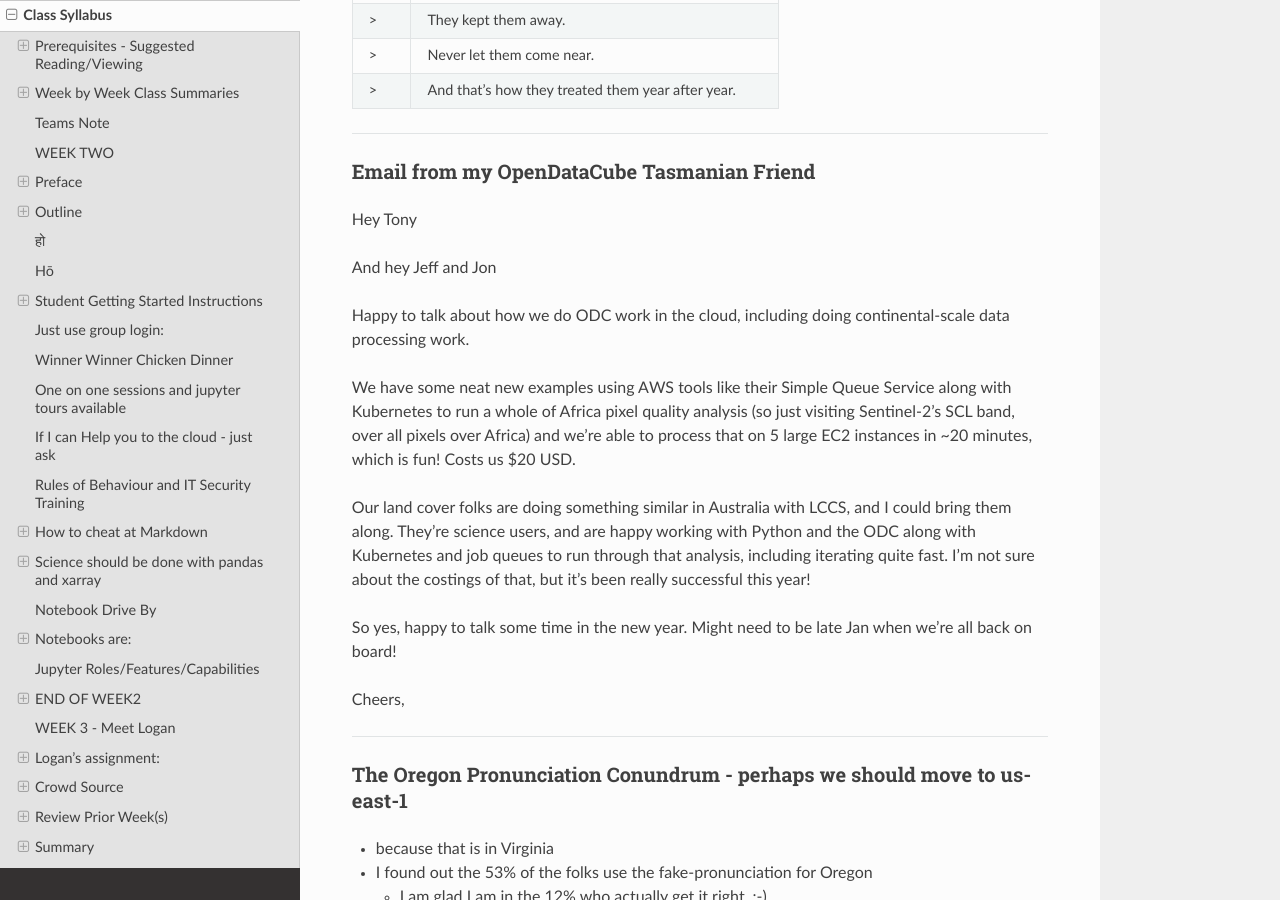
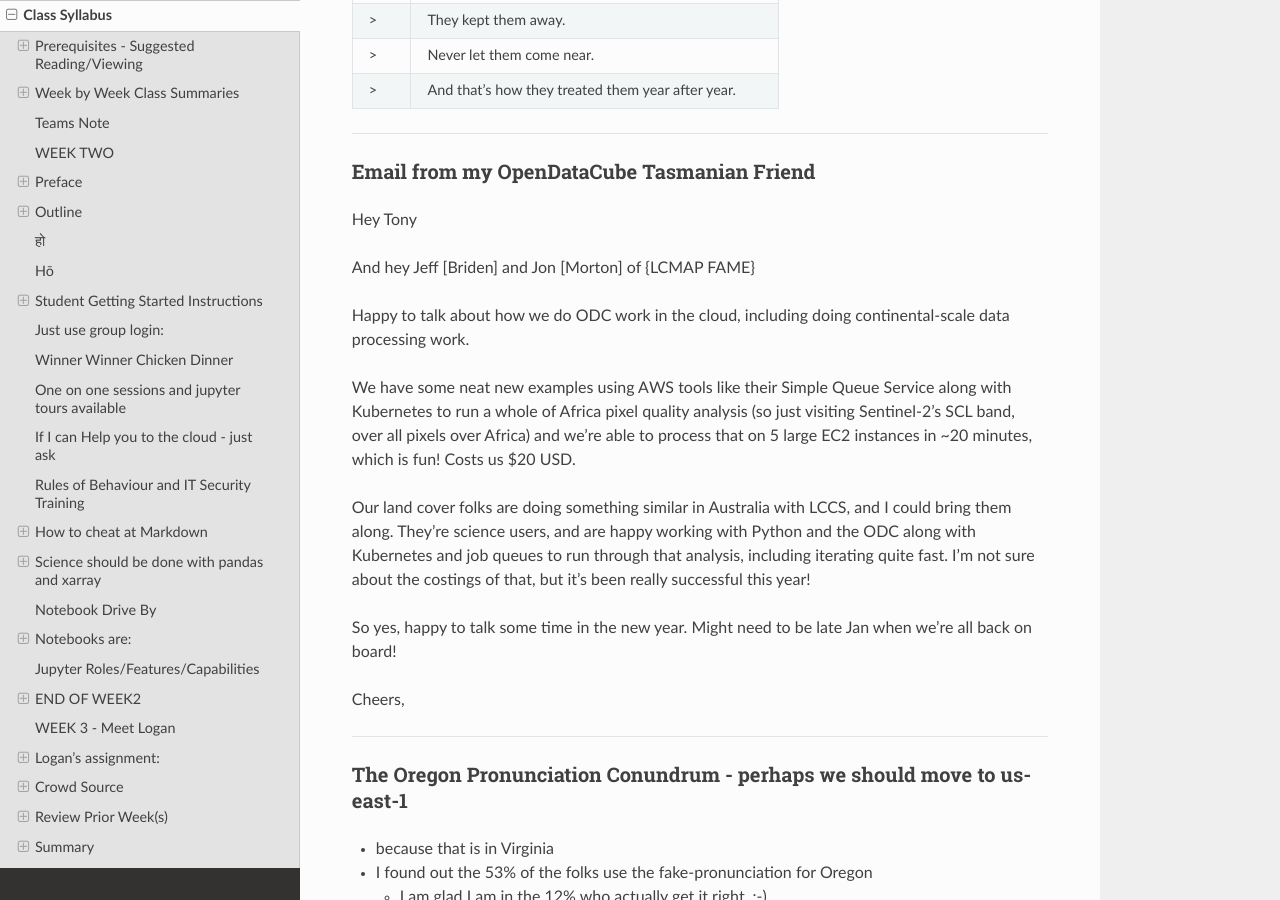
Before and after one commit to tonybutzer/harmony, a Sphinx documentation site: the page built from documentation/source/00weekbyweek.md, in a window 1280 px wide and 900 px high, scrolled down 26312 px. Built offline with Sphinx 7.4.7 and the Read the Docs theme 2.0.0, drawn with Linux system fonts in a browser that asks for light colours; pages that are not in the unit, such as notebooks, are missing from menus.

Commit message:
automatic git update from Makefile

```diff
--- a/documentation/source/00weekbyweek.md
+++ b/documentation/source/00weekbyweek.md
@@ -970,7 +970,7 @@ Below is a summary of the compression ratios of each method in the worst case:
 
 Hey Tony
 
-And hey Jeff and Jon
+And hey Jeff [Briden] and Jon [Morton] of {LCMAP FAME}
 
 Happy to talk about how we do ODC work in the cloud, including doing continental-scale data processing work.
 
```
